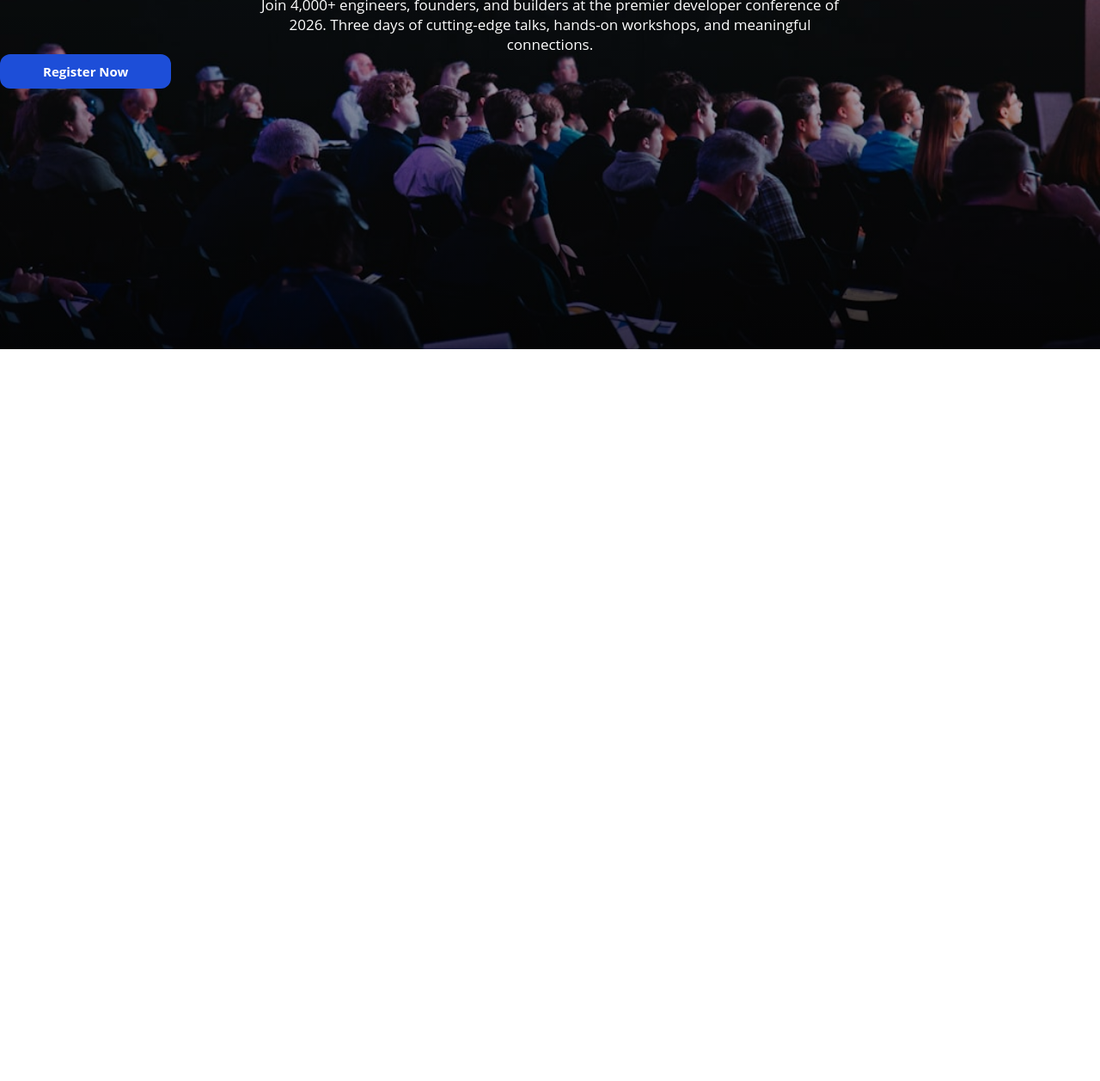
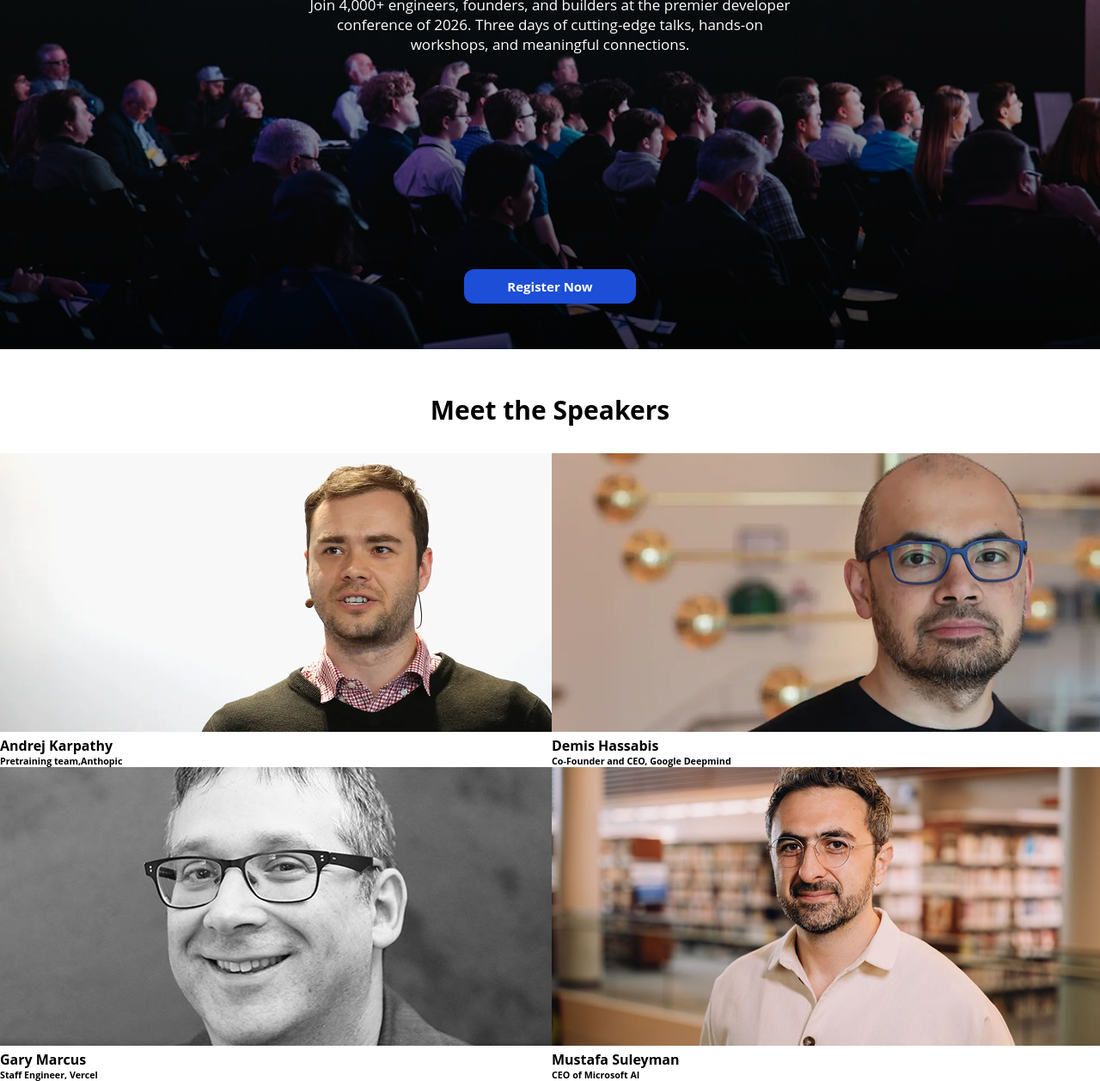
Before and after one commit to Minhas10/assignment, a plain HTML site: page index.html in a window 1280 px wide. Shown: the part 268-1525 px from the top of the page at 86% size. Before the commit the page ends 800 px from the top, so only its background shows below. Drawn offline with Linux system fonts and the light colour scheme.

Commit message:
speakers add

```diff
--- a/index.html
+++ b/index.html
@@ -32,10 +32,35 @@
             <h1>Code. <span><em>Connect.</em></span> Create</h1>
             <p>Join 4,000+ engineers, founders, and builders at the premier developer conference of 2026. Three days of
                 cutting-edge talks, hands-on workshops, and meaningful connections.</p>
-            <div>
+            <div class="common-btn1">
                 <button class="common-btn"> Register Now</button>
             </div>
-
+        </div>
+    </section>
+    <section class="speakers-container">
+        <h2>Meet the Speakers</h2>
+        <div class="speakers">
+            <div>
+                <img src="./assets/andrej.png" alt="andrej">
+                <h4>Andrej Karpathy</h4>
+                <h6>Pretraining team,Anthopic<h6>
+                <!-- <style>AI/ML</style> -->
+            </div>
+            <div>
+                <img src="./assets/demis.png" alt="demis">
+                <h4>Demis Hassabis</h4>
+                <h6>Co-Founder and CEO, Google Deepmind</h6>
+            </div>
+            <div>
+                <img src="./assets/gary.png" alt="gary">
+                <h4>Gary Marcus</h4>
+                <h6>Staff Engineer, Vercel</h6>
+            </div>
+            <div>
+                <img src="./assets/mustafa.png" alt="mustafa">
+                <h4>Mustafa Suleyman</h4>
+                <h6>CEO of Microsoft AI</h6>
+            </div>
         </div>
     </section>
 </body>
--- a/style.css
+++ b/style.css
@@ -39,38 +39,76 @@ nav img {
     color: white;
     cursor: pointer;
     background-color: #1D4ED8;
-}
-.banner{
-background-image:linear-gradient(rgba(0, 0.5, 0.5, 0),rgb(.5, 0, 0.5,0.7)), url("./assets/banner.jpg") ;
-background: -moz-linear-gradient();
-background-position: center;
-
-background-size: cover;
-height: 600px;
- width: 100%;
 
 
 }
-.banner-container h1, p{
-    text-align: center;
- align-items: center;
- color: white;
- /* padding: ; */
 
+.banner {
+    background-image: linear-gradient(rgba(0.9, 0, 1.2, 0), rgba(0, 0, 0, 0.7)), url("./assets/banner.jpg");
+    background-position: center;
+
+    background-size: cover;
+    height: 600px;
+    max-width: 1500px;
+    /* display: flex;
+    justify-content: space-between; */
 }
-.banner-container h1{
+
+.banner-container h1 {
     font-size: 72px;
     font-weight: 700;
     padding-top: 80px;
+    display: flex;
+    justify-content: center;
+
+    text-align: center;
+    color: white;
 
 }
-.banner-container p{
+
+.banner-container p {
+    /* align-content: center; */
+
+    padding-right: 350px;
+    padding-left: 350px;
+    padding-top: 10px;
+
+    display: flex;
+    justify-content: center;
+    /* align-items: center; */
+
+    /* max-width: 200px; */
+    font-size: 17px;
+    text-align: center;
+    align-items: center;
+    color: white;
 
 
-    padding-right: 100px;
-    padding-left: 100px;
-    padding-top: 10px;
-    margin-right: 200px;
-    margin-left: 200px;
-    font-size: 17px;
 }
+
+.common-btn1 {
+    display: flex;
+    justify-content: center;
+
+    /* align-items: center; */
+    padding-top: 250px;
+}
+
+.speakers-container h2 {
+    text-align: center;
+    font-weight: bold;
+    padding-top: 20px;
+    font-size: 30px;
+    margin: 30px;
+}
+
+.speakers {
+    display: grid;
+    grid-template-columns: repeat(2, 1fr);
+    grid-template-rows: repeat(2, 1fr);
+    /* gap: 15px; */
+
+}
+.speakers div{
+    /* border: 20px saddlebrown; */
+}
```
